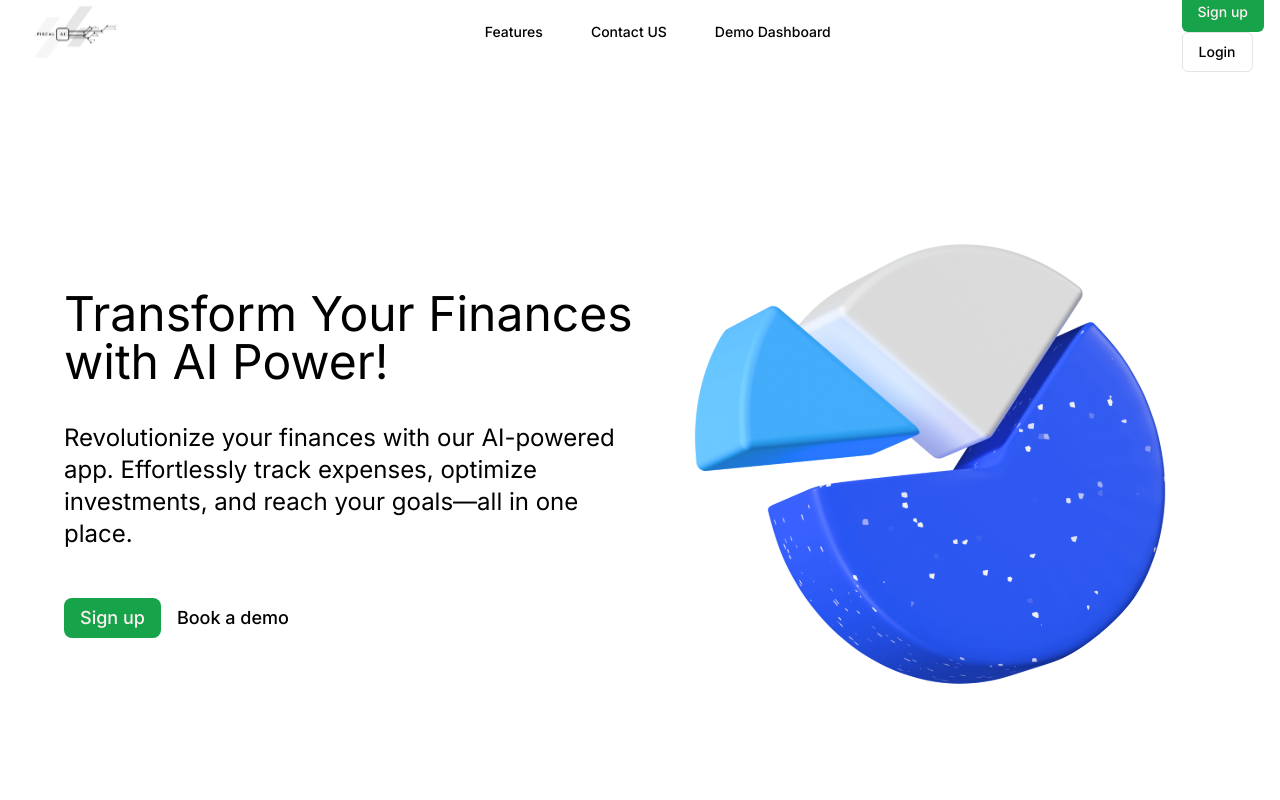
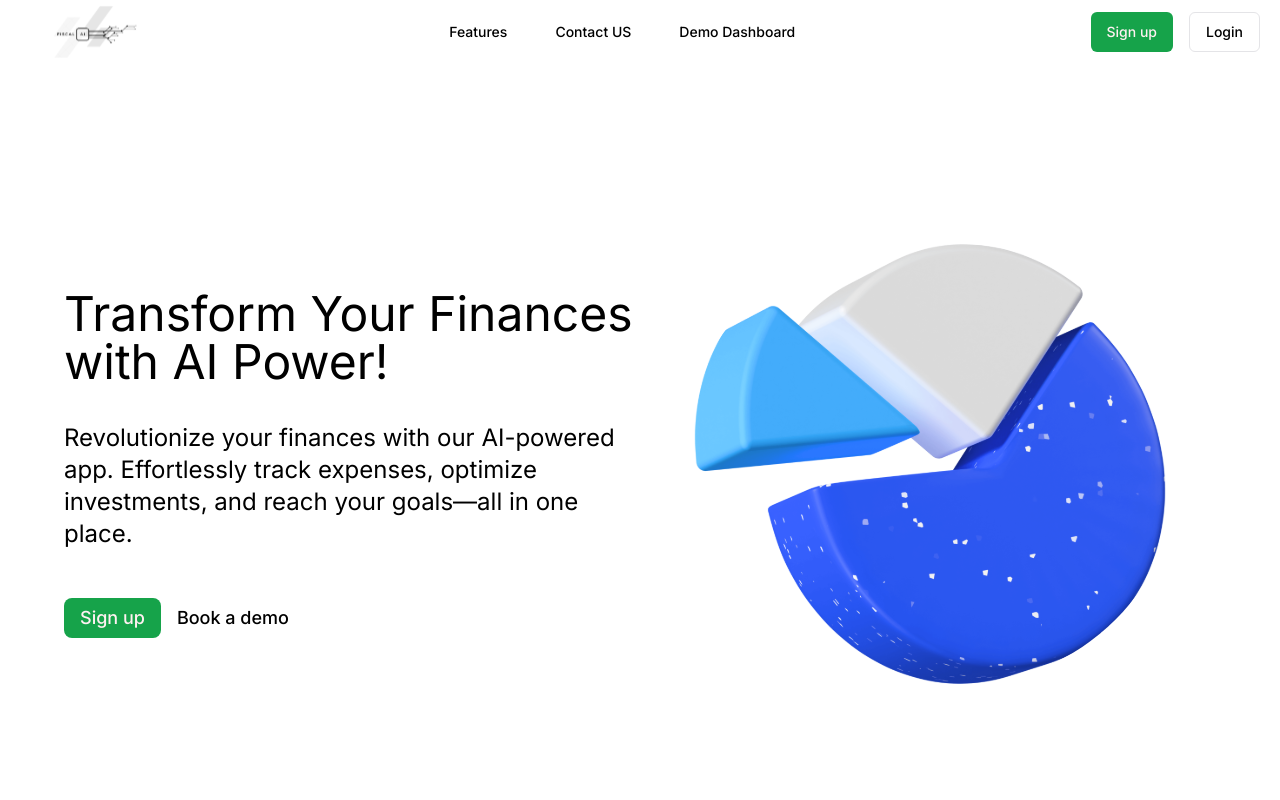
Before and after one commit to FiscalAI/fundflow-monorepo, a Next.js app in the folder apps/web/: page / in a window 1280 px wide. Shown: the top 800 px of the page. Built offline with nearby package versions, Linux system fonts and the light colour scheme.

Commit message:
minor bug fixes

```diff
--- a/apps/web/src/app/layout.tsx
+++ b/apps/web/src/app/layout.tsx
@@ -7,8 +7,9 @@ import { cn } from "@/lib/utils";
 const inter = Inter({ subsets: ["latin"] });
 
 export const metadata: Metadata = {
-  title: "Create Next App",
-  description: "Generated by create next app",
+  title: "Fiscal AI",
+  description:
+    "Fiscal AI is modern monry management platform powered by AI. Track expenses, optimize investments, and reach your goals—all in one place.",
 };
 
 export default function RootLayout({
--- a/apps/web/src/components/navbar.tsx
+++ b/apps/web/src/components/navbar.tsx
@@ -4,7 +4,7 @@ import { Button } from "./ui/button";
 
 export function NavBarComponent() {
   return (
-    <div className=" h-16 flex flex-row justify-between items-center">
+    <div className=" h-16 flex flex-row justify-between items-center mx-5">
       <Image src="/images/logo.svg" width={150} height={150} alt="logo" />
       <div>
         <Link href="/feature">
@@ -23,7 +23,7 @@ export function NavBarComponent() {
           </Button>
         </Link>
       </div>
-      <div>
+      <div className="flex flex-row">
         <Button variant={"default"} className=" mr-4">
           Sign up
         </Button>
```
